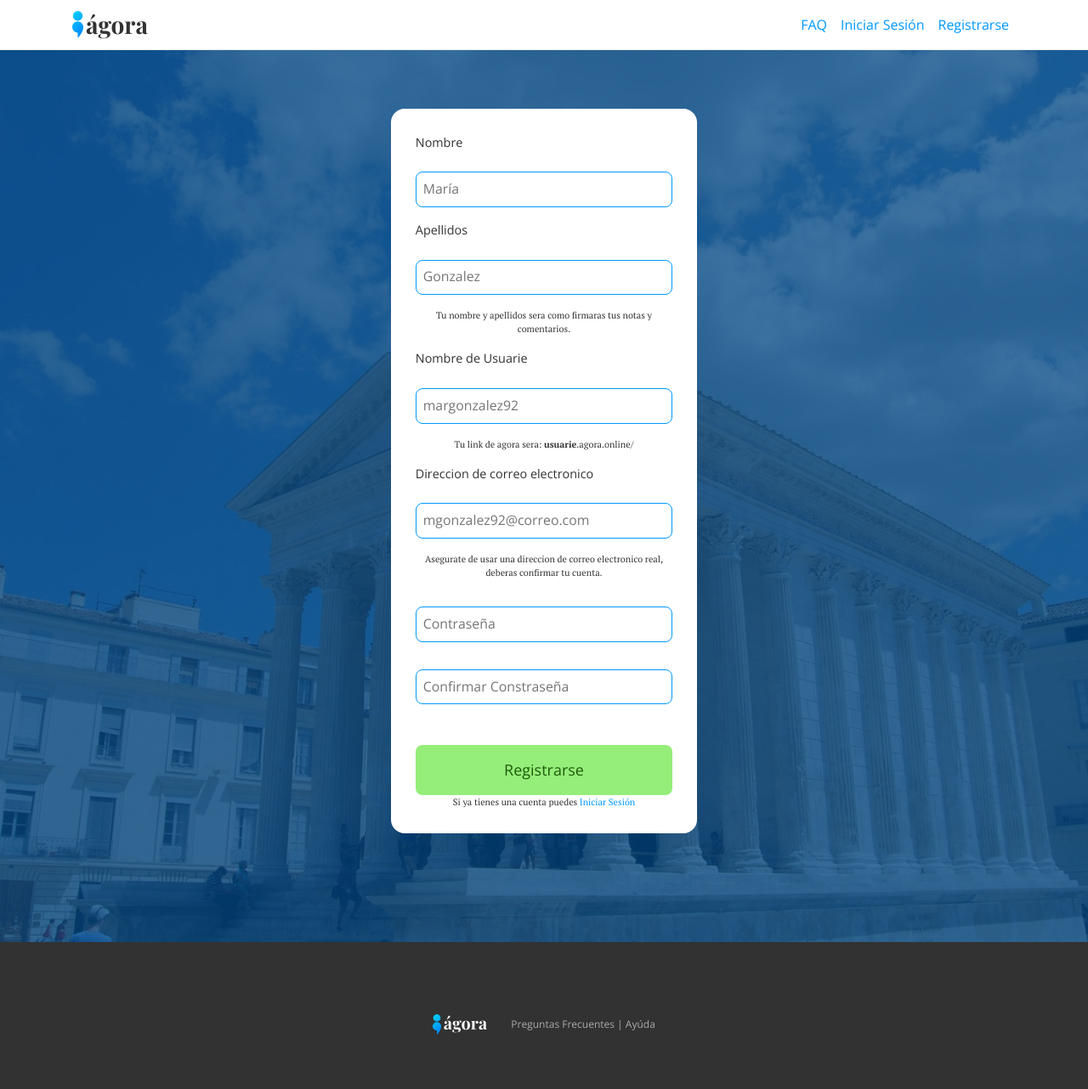
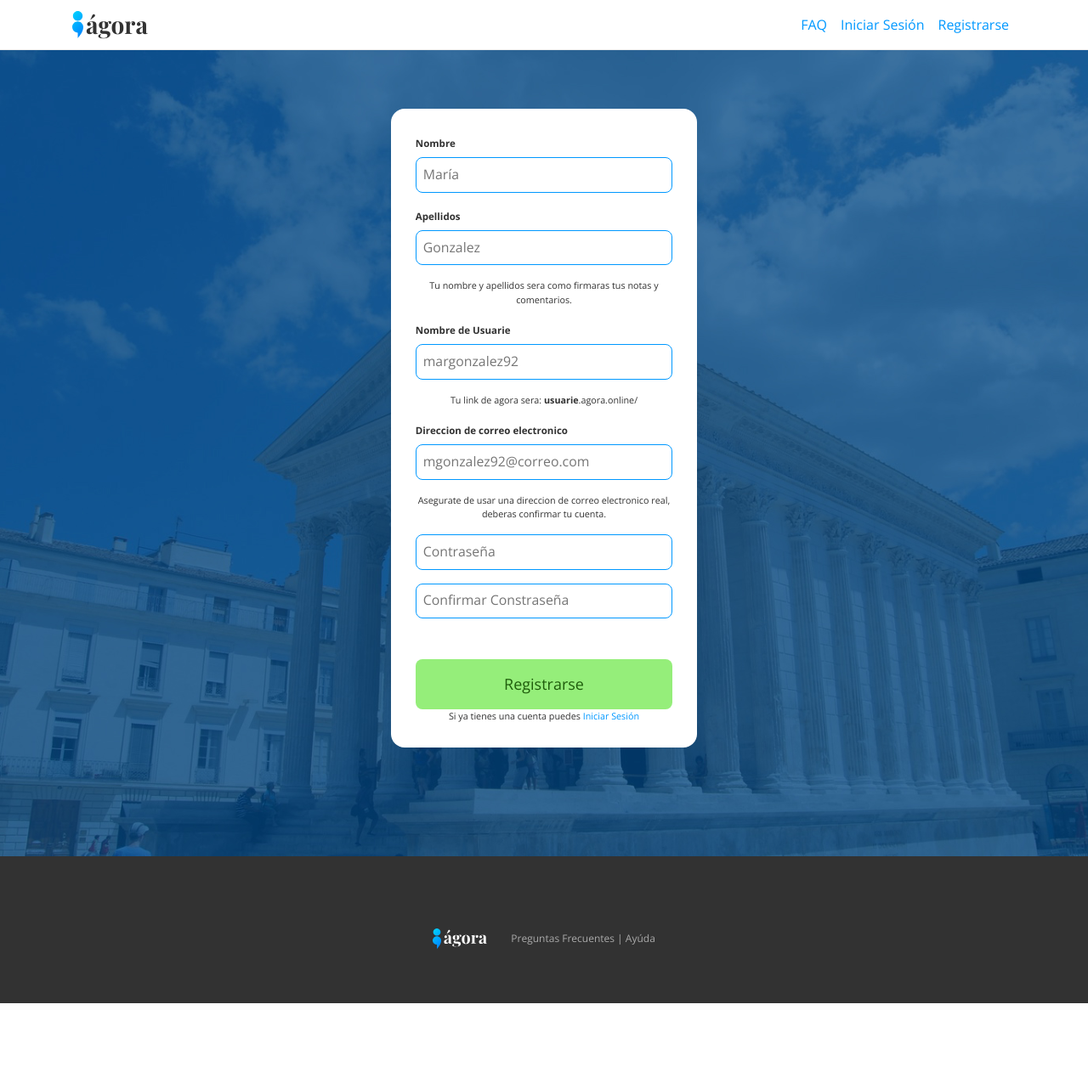
Before and after one commit to hzjqn/agora, a PHP site: page /register.php in a window 1280 px wide. Shown: the whole page at 85% size. After the commit the page ends 1181 px from the top, so only its background shows below. Run offline with PHP 8.4, Linux system fonts and the light colour scheme.

Commit message:
Mejorar comentarios

```diff
--- a/css/main.css
+++ b/css/main.css
@@ -24,8 +24,11 @@ h6 {
   font-family: 'Open Sans', sans-serif;
   font-weight: 200; }
 
-p {
+.serif {
   font-family: 'PT Serif', serif; }
+
+.sans {
+  font-family: 'Open Sans', sans-serif; }
 
 h1.logo {
   margin: 0px;
@@ -75,7 +78,7 @@ h1.logo {
 section {
   padding: 64px 0px; }
 
-#login {
+#login, #register {
   padding: 128px 0px;
   background: url(../img/login-background.jpg);
   background-size: cover;
@@ -84,7 +87,7 @@ section {
   flex-direction: column;
   justify-content: center;
   align-items: center; }
-  #login #login-form {
+  #login form, #register form {
     width: auto;
     max-width: 360px;
     padding: 2em;
@@ -92,12 +95,15 @@ section {
     margin: 0px 16px;
     background-color: #fff;
     font-size: .9em; }
-    #login #login-form p.desc {
+    #login form p.desc, #register form p.desc {
       text-align: center;
       font-size: .75em; }
-      #login #login-form p.desc:last-child {
+      #login form p.desc:last-child, #register form p.desc:last-child {
         margin-bottom: 0px; }
-    #login #login-form input[type="text"], #login #login-form input[type="password"] {
+    #login form label, #register form label {
+      font-weight: 600;
+      font-size: .8em; }
+    #login form input[type="text"], #login form input[type="password"], #register form input[type="text"], #register form input[type="password"] {
       outline: none;
       background: transparent;
       width: 100%;
@@ -105,10 +111,10 @@ section {
       padding: .5em;
       border-radius: 8px;
       font-size: 1.1em;
-      margin: 16px 0px; }
-      #login #login-form input[type="text"]:focus, #login #login-form input[type="password"]:focus {
+      margin: 0px 0px 16px; }
+      #login form input[type="text"]:focus, #login form input[type="password"]:focus, #register form input[type="text"]:focus, #register form input[type="password"]:focus {
         border-color: #4db7ff; }
-    #login #login-form input[type="submit"] {
+    #login form input[type="submit"], #register form input[type="submit"] {
       color: #1f5d0c;
       display: block;
       margin-top: 32px;
@@ -119,14 +125,14 @@ section {
       font-size: 18px;
       border: none;
       outline: none; }
-      #login #login-form input[type="submit"]:hover {
+      #login form input[type="submit"]:hover, #register form input[type="submit"]:hover {
         background: #a7f191; }
-      #login #login-form input[type="submit"]:focus {
+      #login form input[type="submit"]:focus, #register form input[type="submit"]:focus {
         background: #83eb63; }
 
 #landing-header {
   display: flex;
-  justify-content: center;
+  justify-content: flex-end;
   flex-direction: column;
   height: 100vh;
   background: url(../img/header-background.png);
--- a/css/main.scss
+++ b/css/main.scss
@@ -59,8 +59,11 @@ h6{
     font-weight: 200;
 }
 
-p{
+.serif{
     font-family: 'PT Serif', serif;
+}
+.sans{
+    font-family: 'Open Sans', sans-serif;
 }
 
 // Logo
@@ -126,7 +129,7 @@ section{
 }
 
 // Estilos especificos de cada seccion
-#login{
+#login, #register{
     padding: 128px 0px;
     background: url(../img/login-background.jpg);
     background-size: cover;
@@ -135,7 +138,7 @@ section{
     flex-direction: column;
     justify-content: center;
     align-items: center;
-    #login-form{
+    form{
         width: auto;
         max-width: 360px;
         padding: 2em;
@@ -153,6 +156,11 @@ section{
             }
         }
 
+        label{
+            font-weight: 600;
+            font-size: .8em;
+        }
+
         input[type="text"], input[type="password"]{
             outline: none;
             background: transparent;
@@ -161,7 +169,7 @@ section{
             padding: .5em;
             border-radius: 8px;
             font-size: 1.1em;
-            margin: 16px 0px;
+            margin: 0px 0px 16px;
 
             &:focus{
                 border-color: lighten($color: $_mainc, $amount: 15)
@@ -193,7 +201,7 @@ section{
 
 #landing-header{
     display: flex;
-    justify-content: center;
+    justify-content: flex-end;
     flex-direction: column;
     height: 100vh;
     background: url(../img/header-background.png);
--- a/login.php
+++ b/login.php
@@ -21,6 +21,9 @@
                 <input type="password" name="password" placeholder="Contraseña">
                 <input type="checkbox" name="remember" value="true"><label for="remember">Recordar</label>
                 <input type="submit" value="Iniciar Sesión">
+                <p class="desc mt-4">
+                    <a href="recover.php">No recuerdo mi contraseña</a> | <a href="recover-email.php">No recuerdo mi usuario</a>
+                </p>
             </form>
         </section>
     </main>
--- a/register.php
+++ b/register.php
@@ -24,23 +24,23 @@
 
                 <label for="lastname">Apellidos</label>
                 <input type="text" name="lastname" placeholder="Gonzalez">
-                <p class="desc">
+                <p class="desc sans">
                     Tu nombre y apellidos sera como firmaras tus notas y comentarios.
                 </p>
                 <label for="username">Nombre de Usuarie</label>
                 <input type="text" name="username" placeholder="margonzalez92">
-                <p class="desc">
+                <p class="desc sans">
                     Tu link de agora sera: <strong>usuarie</strong>.agora.online/</strong>
                 </p>
                 <label for="email">Direccion de correo electronico</label>
                 <input type="text" name="email" placeholder="mgonzalez92@correo.com">
-                <p class="desc">
+                <p class="desc sans">
                     Asegurate de usar una direccion de correo electronico real, deberas confirmar tu cuenta.
                 </p>
                 <input type="password" name="password" placeholder="Contraseña">
                 <input type="password" name="password" placeholder="Confirmar Constraseña">
                 <input type="submit" value="Registrarse">
-                <p class="desc">
+                <p class="desc sans">
                     Si ya tienes una cuenta puedes <a href="login.php">Iniciar Sesión</a>
                 </p>
             </form>
--- a/virgen.php
+++ b/virgen.php
@@ -1,5 +1,5 @@
 <?php
-    $tituloPagina = "Ágora: Pagina Virgen"; // Esta variable cambia el titulo de la pagina
+    $tituloPagina = "Ágora: Pagina Virgen"; // Esta variable es el titulo de la pagina
 ?>
 <!DOCTYPE html>
 <html lang="en">
```
Also changed, not shown: 1 other file.
